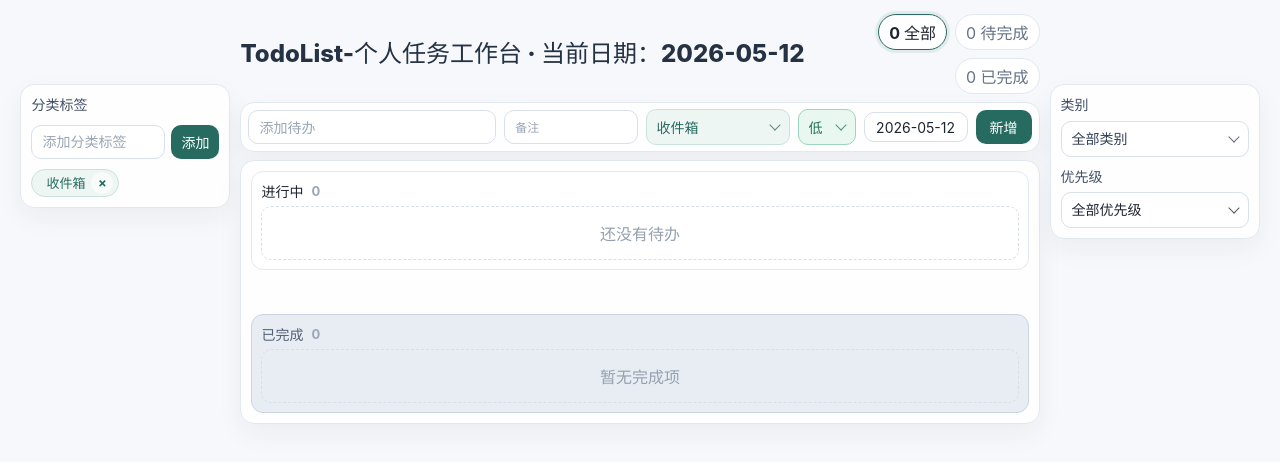
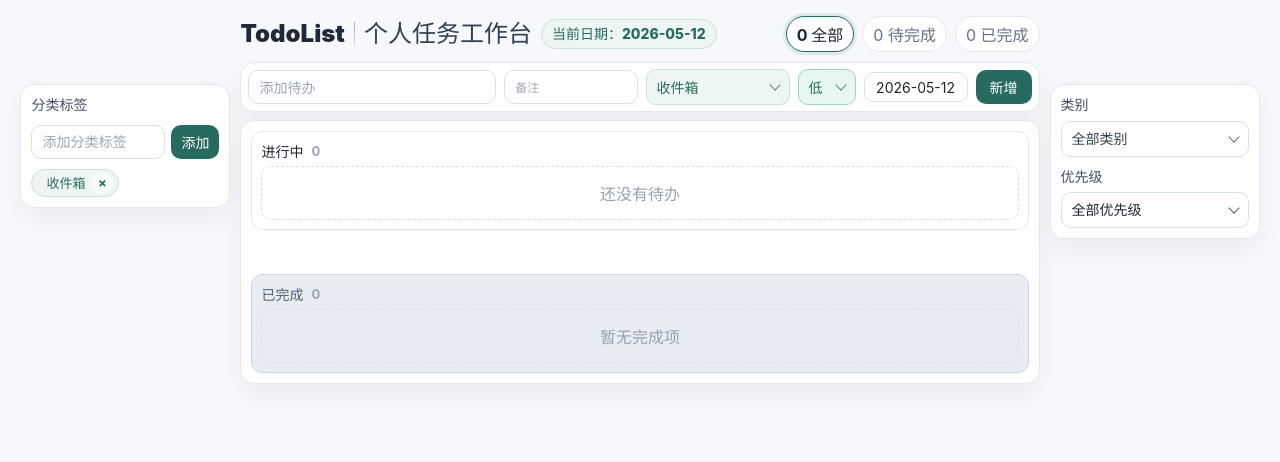
Before and after one commit to wellbin-li/todo-list, a React (Vite) app: page / in a window 1280 px wide. Shown: the top 462 px of the page. Built offline with nearby package versions, Linux system fonts and the light colour scheme.

Commit message:
Polish app title

```diff
--- a/src/App.css
+++ b/src/App.css
@@ -76,13 +76,46 @@ select {
   min-height: 40px;
 }
 
-.title-block h1 {
+.app-title {
+  align-items: center;
   color: #243244;
+  display: flex;
+  flex-wrap: wrap;
   font-size: 24px;
   font-weight: 850;
+  gap: 9px;
   letter-spacing: 0;
   line-height: 1.08;
   margin: 0;
+  min-width: 0;
+}
+
+.title-brand {
+  color: #1f2937;
+  font-weight: 900;
+}
+
+.title-divider {
+  background: linear-gradient(180deg, #a7b3c2, #d7dee8);
+  border-radius: 999px;
+  height: 24px;
+  width: 1px;
+}
+
+.title-subtitle {
+  color: #334155;
+  font-weight: 820;
+}
+
+.title-date {
+  background: #eef6f4;
+  border: 1px solid #c9e2dc;
+  border-radius: 999px;
+  color: #276b60;
+  font-size: 14px;
+  font-weight: 800;
+  line-height: 1;
+  padding: 7px 10px;
   white-space: nowrap;
 }
 
--- a/src/App.jsx
+++ b/src/App.jsx
@@ -332,9 +332,12 @@ function App() {
 
       <section className="main-column">
         <div className="title-block">
-          <div>
-            <h1>TodoList-个人任务工作台 · 当前日期：{todayString()}</h1>
-          </div>
+          <h1 className="app-title">
+            <span className="title-brand">TodoList</span>
+            <span className="title-divider" aria-hidden="true" />
+            <span className="title-subtitle">个人任务工作台</span>
+            <span className="title-date">当前日期：{todayString()}</span>
+          </h1>
           <div className="overview">
             <button
               className={statusFilter === 'all' ? 'active' : ''}
```
